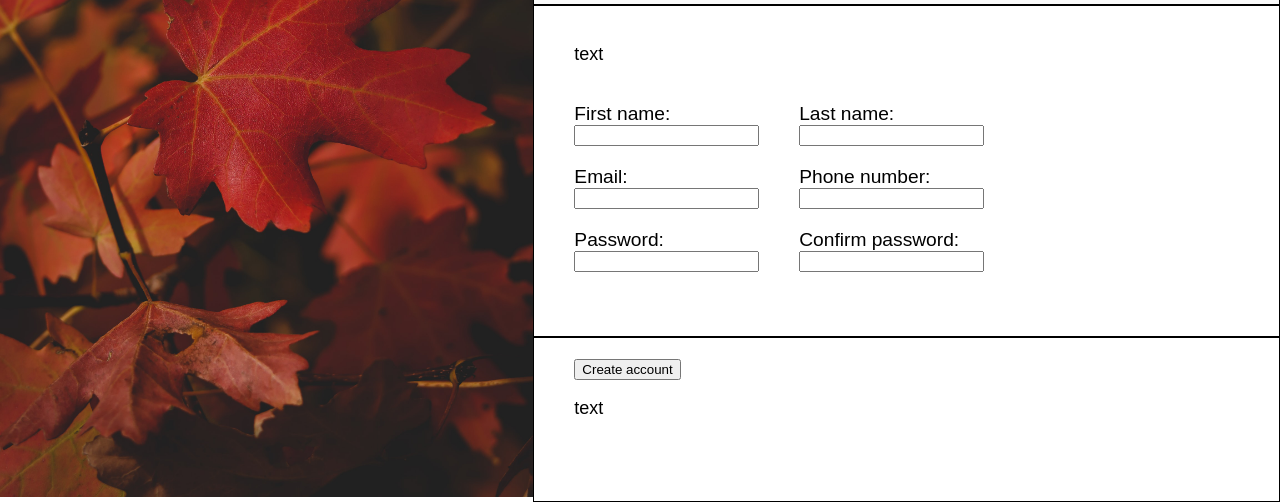
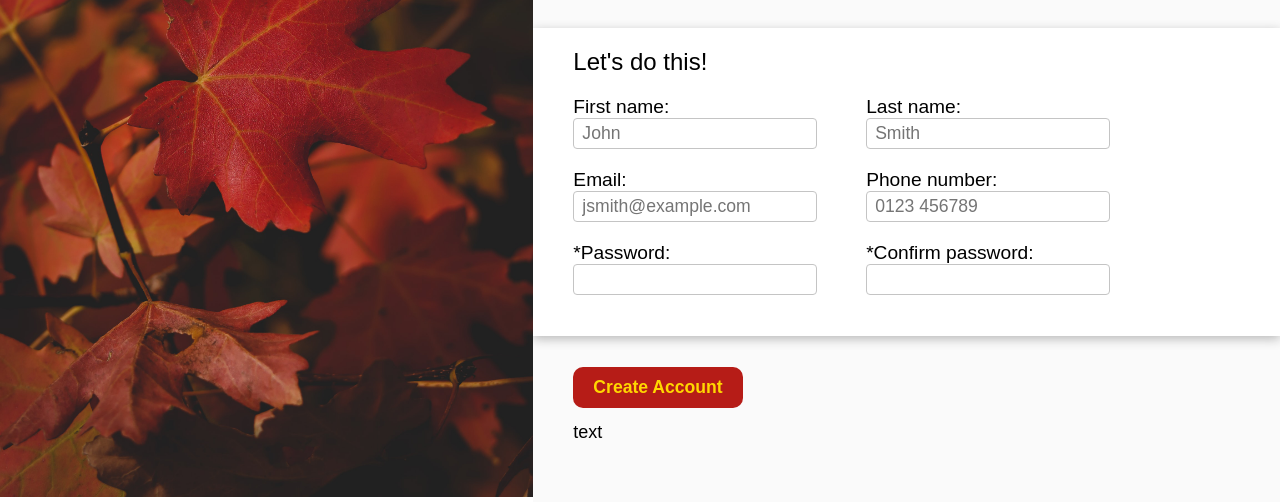
Before and after one commit to stef44n/sign-up-form, a plain HTML site: page index.html in a window 1280 px wide. Shown: the part 303-805 px from the top of the page. Drawn offline with Linux system fonts and the light colour scheme.

Commit message:
Add placeholders and some validation to the form

```diff
--- a/index.html
+++ b/index.html
@@ -23,31 +23,31 @@
             </div>
         </div>
         <div class="middle section">
-            <p>text</p>
+            <p>Let's do this!</p>
             <form action="" method="post">
                 <fieldset>
                     <label for="firstName">First name:</label>
                     <label for="lastName">Last name:</label>
 
-                    <input type="text" name="firstName" id="firstName">
-                    <input type="text" name="lastName" id="lastName">
+                    <input type="text" required name="firstName" id="firstName" placeholder="John" minlength="1">
+                    <input type="text" required name="lastName" id="lastName" placeholder="Smith" minlength="1">
 
                     <label for="email">Email:</label>
                     <label for="phone">Phone number:</label>
 
-                    <input type="email" name="email" id="email">
-                    <input type="tel" name="phone" id="phone">
+                    <input type="email" required name="email" id="email" placeholder="jsmith@example.com" minlength="1">
+                    <input type="tel" required name="phone" id="phone" placeholder="0123 456789" minlength="6" maxlength="11">
 
-                    <label for="password">Password:</label>
-                    <label for="password-confirm">Confirm password:</label>
+                    <label for="password">*Password:</label>
+                    <label for="password-confirm">*Confirm password:</label>
 
-                    <input type="password" name="password" id="password">
-                    <input type="password" name="password-confirm" id="password-confirm">
+                    <input type="password" required name="password" id="password" minlength="6" maxlength="30" placeholder="">
+                    <input type="password" required name="password-confirm" id="password-confirm" minlength="6" maxlength="30" placeholder="">
                 </fieldset>
+                <input type="submit" value="Create Account">
             </form>
         </div>
         <div class="bottom section">
-            <button>Create account</button>
             <p>text</p>
         </div>
     </div>
--- a/styles.css
+++ b/styles.css
@@ -16,6 +16,7 @@ img#leaves {
 
 .left {
     position: relative;
+    z-index: 2;
 }
 
 #block {
@@ -46,28 +47,38 @@ img#leaves {
 .right {
     display: flex;
     flex-direction: column;
-    justify-content: space-evenly;
+    justify-content: space-between;
     flex-grow: 1;
 }
 
 .section {
-    border: 1px solid black;
     display: block;
     padding: 20px 40px;
-    flex-grow: 1;
 }
 
-.top {
+.top,
+.bottom {
     padding-right: 30%;
-    font-size: 1.6rem;
     background-color: rgb(250, 250, 250);
     position: relative;
+    flex-grow: 1;
 }
 
 #para {
     position: relative;
     bottom: -3rem;
+    font-size: 1.6rem;
+}
 
+.middle.section > p {
+    font-size: 1.5rem;
+    margin: 0;
+}
+
+div.middle {
+    box-shadow: 0px 3px 10px rgb(185, 185, 185);
+    z-index: 1;
+    padding-bottom: 0;
 }
 
 fieldset {
@@ -85,3 +96,51 @@ fieldset {
 label {
     margin-top: 20px;
 }
+
+input {
+    font-size: 1.1rem;
+    border: solid 1px rgb(196, 196, 196);
+    border-radius: 4px;
+    padding: 4px 8px;
+}
+
+input:invalid {
+    border: red solid 1px;
+}
+
+input:valid {
+    border: green solid 1px;
+    background-color: rgba(0, 128, 0, 0.1);
+}
+
+input:placeholder-shown {
+    border: solid 1px rgb(196, 196, 196);
+}
+
+input:hover {
+    background-color: rgba(255, 255, 0, 0.3);
+    border: solid 1px gold;
+    box-shadow: 2px 2px 5px gold;
+}
+
+input:focus {
+    outline: none !important;
+    border: blue solid 1px;
+    box-shadow: 2px 2px 5px rgba(0, 0, 255, 0.671);
+}
+
+input[type="submit"] {
+    background-color: rgb(182, 28, 23);
+    color: gold;
+    font-weight: bold;
+    border: 0;
+    border-radius: 10px;
+    padding: 10px 20px;
+    position: relative;
+    top: 4.5rem;
+}
+
+.bottom.section > p {
+    position: relative;
+    top: 3rem;
+}
```
